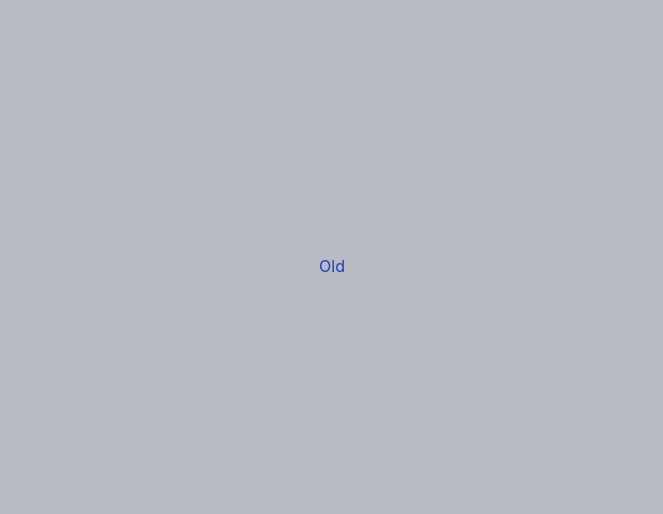
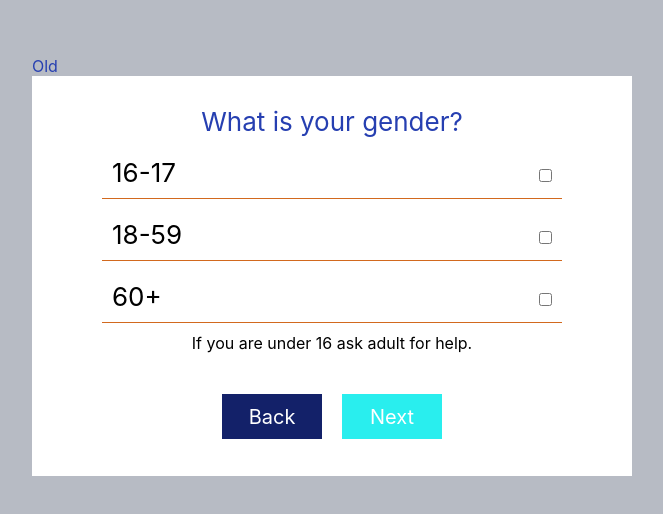
Before and after one commit to MarcinMG-web/Multi-Step-Medicine, a React (Create React App) app: page /old in a window 1280 px wide. Shown: the part 134-648 px from the top of the page, without its empty margins (308-971 px from the left). Built offline with nearby package versions, Linux system fonts and the light colour scheme; data requests are answered from the project's data file.

Commit message:
Add component old

```diff
--- a/src/App.scss
+++ b/src/App.scss
@@ -56,6 +56,9 @@
     //   // justify-content: space-between;
     // }
   }
+  &_text{
+    font-size: 16px;
+  }
 }
 
 .btn_back {
--- a/src/components/pages/Old.js
+++ b/src/components/pages/Old.js
@@ -1,12 +1,76 @@
-import React from 'react'
+import React, { useState, useEffect } from 'react';
+import { Link, useHistory } from 'react-router-dom';
+
+import { getAllYears } from '../services/ApiService';
 
 const Old = () => {
+  const [questions, setQuestions] = useState([]);
+  const [userSetting, setUserSetting] = useState([]);
 
-    return (
-        <div>
-            Old
+  useEffect(() => {
+    getQuestions();
+  }, []);
+
+  const getQuestions = async () => {
+    const dataQuestion = await getAllYears();
+    setQuestions(dataQuestion);
+  };
+
+  const handleChange = (e) => {
+    setUserSetting({
+      ...userSetting,
+      [e.target.name]: e.target.checked,
+    });
+  };
+
+  console.log(userSetting);
+
+  const handleSubmit = (e) => {
+    e.preventDefault();
+    // history.push('/gender');
+  };
+
+  return (
+    <div>
+      Old
+      <div className='container'>
+        <div>What is your gender?</div>
+
+        <div className='container_main'>
+          <form onSubmit={handleSubmit}>
+            {questions.map((question) => (
+              <div className='container_question' key={question.id}>
+                <div className='container_question-label'>
+                  <label>{question.type}</label>
+                </div>
+
+                <div className='container_question-input'>
+                  <input
+                    type='checkbox'
+                    name={question.type}
+                    value={question.checked}
+                    checked={question.checked}
+                    onChange={handleChange}
+                  />
+                </div>
+              </div>
+            ))}
+          </form>
+          <p className='container_text'>If you are under 16 ask adult for help.</p>
         </div>
-    )
-}
 
-export default Old
+
+        <div className='container_buttons'>
+          <Link type='submit' className='btn_back' to='./gender'>
+            Back
+          </Link>
+          <Link type='submit' className='btn_next' to='./issue'>
+            Next
+          </Link>
+        </div>
+      </div>
+    </div>
+  );
+};
+
+export default Old;
```
